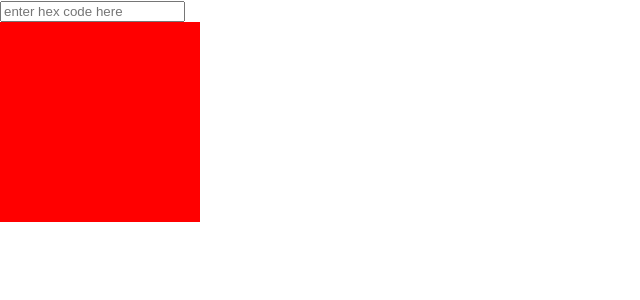
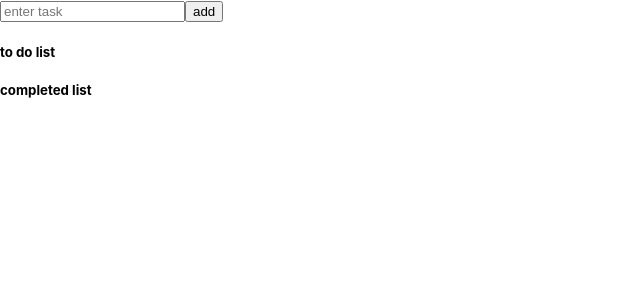
Before and after one commit to AppstoneDev/batch19, a React (Create React App) app: page / in a window 1280 px wide. Shown: the top 300 px of the page, without its empty margins (0-640 px from the left). Built offline with nearby package versions, Linux system fonts and the light colour scheme.

Commit message:
map function

```diff
--- a/src/index.js
+++ b/src/index.js
@@ -1,17 +1,16 @@
 import React from 'react';
 import ReactDOM from 'react-dom/client';
 import './index.css';
-import App from './App';
+import Conditional from './newcomps/conditionalRendering';
+import Mapper from './newcomps/mapper';
+import Styling from './newcomps/styling';
 import reportWebVitals from './reportWebVitals';
-import FetchData from './comps/fetchdata';
-import Styling from './comps/styling';
-import Conditional from './comps/conditionalrender';
-import ColorPicker from './comps/colorPicker';
+
 
 const root = ReactDOM.createRoot(document.getElementById('root'));
 root.render(
   <React.StrictMode>
-    <ColorPicker />
+    <Mapper />
   </React.StrictMode>
 );
 
@@ -34,3 +33,6 @@ reportWebVitals();
 //Create one input and one div.
 //when a hexcode is entered into the input the background color
 //of the div should change to the color that is entered in the div
+
+//ASSIGNMENT 4
+//TO DO LIST
--- /dev/null
+++ b/src/newcomps/conditionalRendering.js
@@ -0,0 +1,18 @@
+import { useState } from "react"
+
+
+export default function Conditional() {
+  const [val, setVal] = useState(false);
+  return (
+    <div
+      style={{
+        height: 100,
+        width: 100,
+        backgroundColor: val === true ? "green" : "red",
+        borderRadius: val === true ? 5 : "50%"
+      }}
+    >
+      {val === true ? "you are true" : "you are false"}
+    </div>
+  )
+}
--- /dev/null
+++ b/src/newcomps/mapper.js
@@ -0,0 +1,45 @@
+import { useState } from "react"
+
+export default function Mapper() {
+  const [task, setTask] = useState("");
+  const [taskList, setTaskList] = useState([]);
+
+  function showLayout(obj) {
+    return (
+      <div
+        style={{
+          border: "3px solid green",
+          margin: 10,
+          width: 300
+        }}
+      >
+        {obj.name}
+        <button>delete</button>
+        <button>completed</button>
+      </div>
+    )
+  }
+
+  function handleInput(e) {
+    setTask(e.target.value);
+  }
+
+  function handleClick() {
+    var temp = [...taskList];
+    temp.push({ name: task });
+    setTaskList(temp);
+    // setTaskList([...taskList, { name: task }]);
+  }
+
+  return (
+    <div>
+      <input placeholder="enter task" onChange={handleInput} />
+      <button onClick={handleClick} >add</button>
+      <h5>to do list</h5>
+      {/*  array.function  */}
+      {taskList.map(showLayout)}
+
+      <h5>completed list</h5>
+    </div>
+  )
+}
--- /dev/null
+++ b/src/newcomps/style.css
@@ -0,0 +1,4 @@
+.mydiv{
+  background-color: orange;
+  border-radius: 10px;
+}
--- /dev/null
+++ b/src/newcomps/styling.js
@@ -0,0 +1,35 @@
+import "./style.css";
+
+const mystyle = {
+  backgroundColor: "red",
+  textAlign: "center",
+  width: "400px",
+  padding: 10,
+  borderRadius: 10
+}
+
+const mysecondstyle = {
+  backgroundColor: "green"
+}
+
+export default function Styling() {
+  return (
+    <div>
+      <div style={mystyle}>
+        Hello from Nextstack
+      </div>
+
+      <div
+        style={{
+          backgroundColor: "blue"
+        }}
+      >
+        hello
+      </div>
+
+      <div className="mydiv">
+        my third div
+      </div>
+    </div>
+  )
+}
```
Also changed, not shown: src/comps/processor.js (+8 -8 lines).
